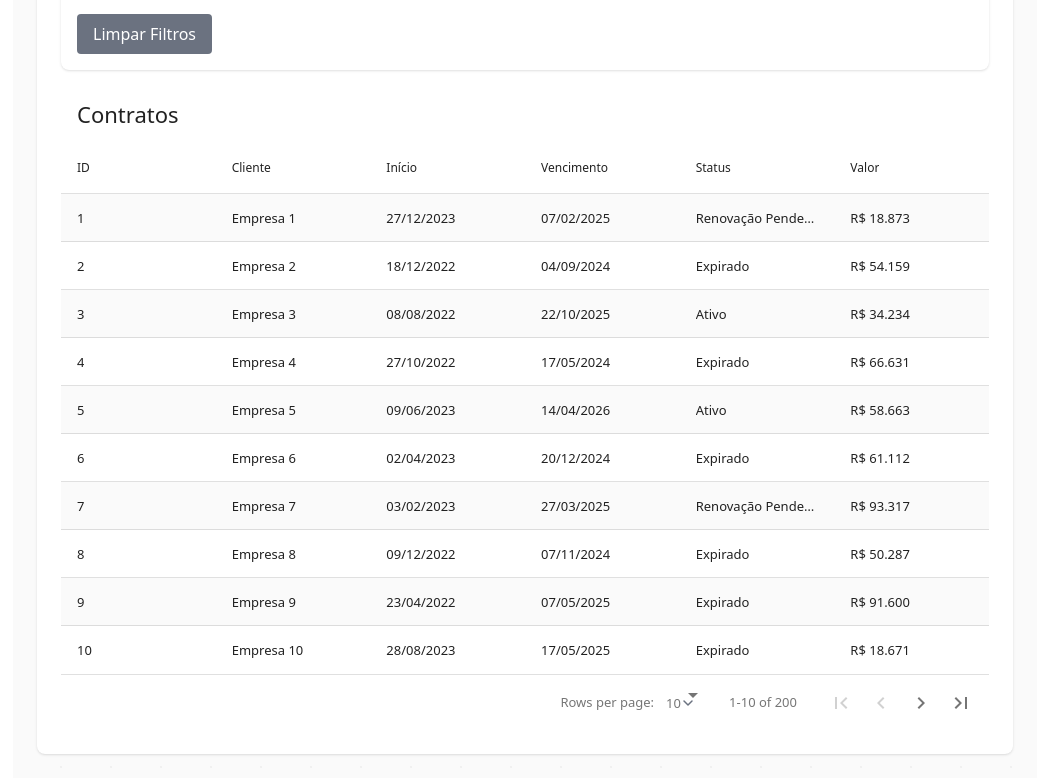
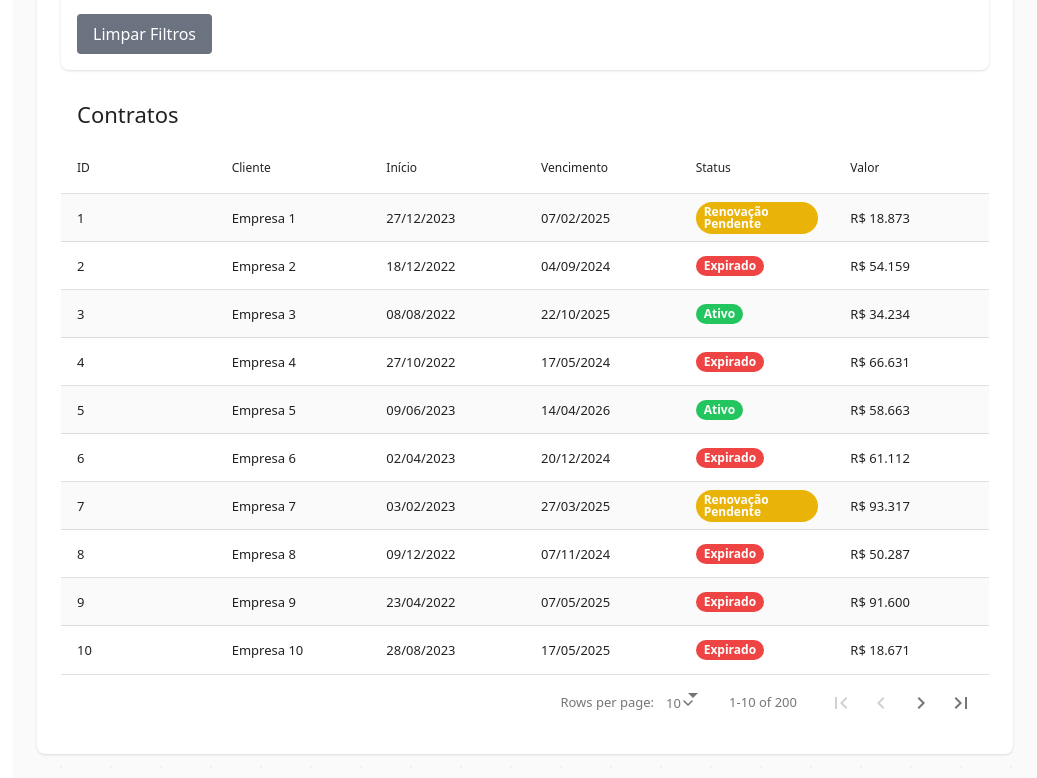
Before and after one commit to albsondev/contract-management-dashboard, a React (Vite) app: page / in a window 1280 px wide. Shown: the part 1419-2197 px from the top of the page, without its empty margins (243-1280 px from the left). Built offline with nearby package versions, Linux system fonts and the light colour scheme.

Commit message:
add badge in table contracts

```diff
--- a/src/components/dashboard/ContractsTable.tsx
+++ b/src/components/dashboard/ContractsTable.tsx
@@ -1,7 +1,6 @@
 import { useEffect, useState } from "react";
 import DataTable from 'react-data-table-component';
 import { formatDate } from "../../utils/formatDate";
-import { TableColumn } from 'react-data-table-component';
 import ContractsFilters from "./ContractsFilters";
 import { useNavigate } from "react-router-dom";
 import mockContracts from "../../assets/mockContracts.json"; // Importa os contratos mockados
@@ -51,14 +50,51 @@ const ContractsTable = () => {
     setFilteredContracts(filtered);
   };
 
+  interface Column {
+    name: string;
+    selector: (row: Contract) => string | number;
+    sortable: boolean;
+    cell?: (row: Contract) => JSX.Element;
+  }
 
-  const columns: TableColumn<Contract>[] = [
-    { name: 'ID', selector: (row: Contract) => row.id, sortable: true },
-    { name: 'Cliente', selector: (row: Contract) => row.client, sortable: true },
-    { name: 'Início', selector: (row: Contract) => row.startDate, format: (row: Contract) => formatDate(row.startDate), sortable: true },
-    { name: 'Vencimento', selector: (row: Contract) => row.endDate, format: (row: Contract) => formatDate(row.endDate), sortable: true },
-    { name: 'Status', selector: (row: Contract) => row.status, sortable: true },
-    { name: 'Valor', selector: (row: Contract) => row.value, cell: (row: Contract) => `R$ ${row.value.toLocaleString('pt-BR')}`, sortable: true }
+  const columns: Column[] = [
+    { name: 'ID', selector: row => row.id, sortable: true },
+    { name: 'Cliente', selector: row => row.client, sortable: true },
+    { name: 'Início', selector: row => formatDate(row.startDate), sortable: true },
+    { name: 'Vencimento', selector: row => formatDate(row.endDate), sortable: true },
+    {
+      name: 'Status',
+      selector: row => row.status,
+      cell: row => {
+        let badgeClass = '';
+
+        switch (row.status) {
+          case 'Expirado':
+            badgeClass = 'bg-red-500 text-white';
+            break;
+          case 'Renovação Pendente':
+            badgeClass = 'bg-yellow-500 text-white';
+            break;
+          case 'Ativo':
+            badgeClass = 'bg-green-500 text-white';
+            break;
+          default:
+            badgeClass = 'bg-gray-300 text-black'; // Para casos não definidos
+        }
+
+        return (
+          <span className={`inline-flex items-center px-2 py-1 text-xs font-bold leading-none rounded-full ${badgeClass}`}>
+            {row.status}
+          </span>
+        );
+      },
+      sortable: true
+    },
+    {
+      name: 'Valor',
+      selector: row => `R$ ${row.value.toLocaleString('pt-BR')}`,
+      sortable: true
+    }
   ];
 
   return (
```
